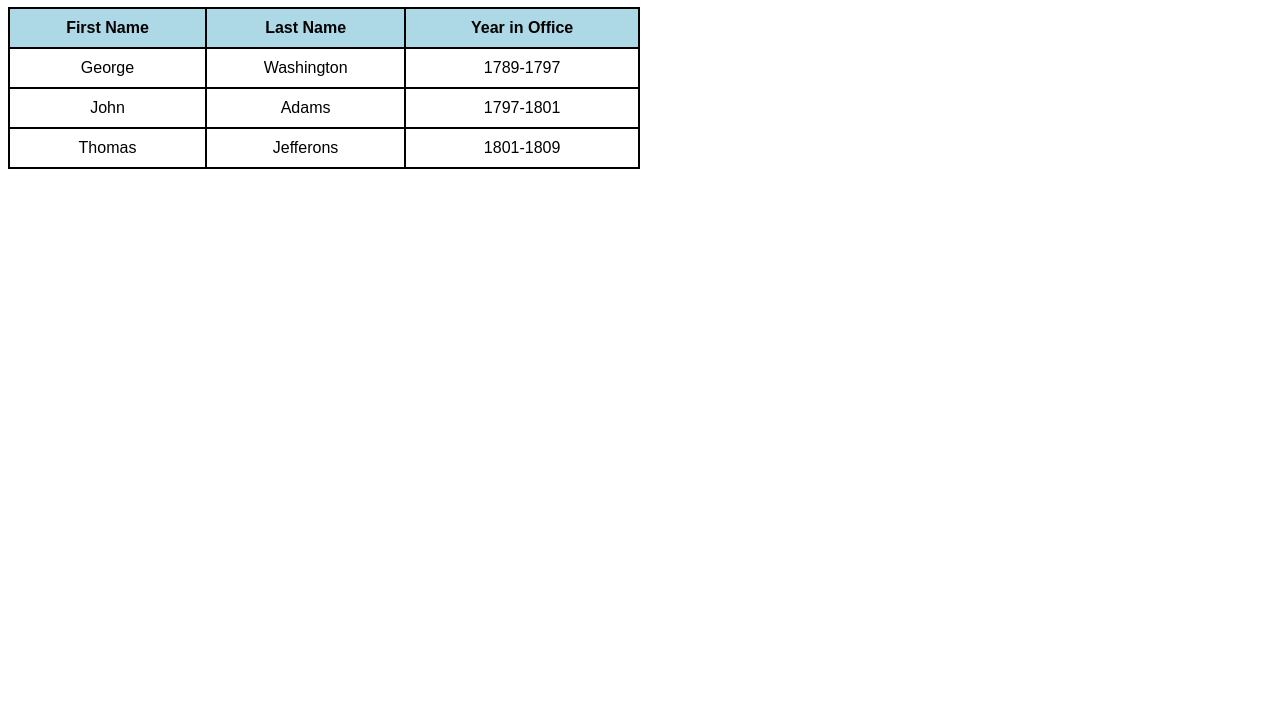
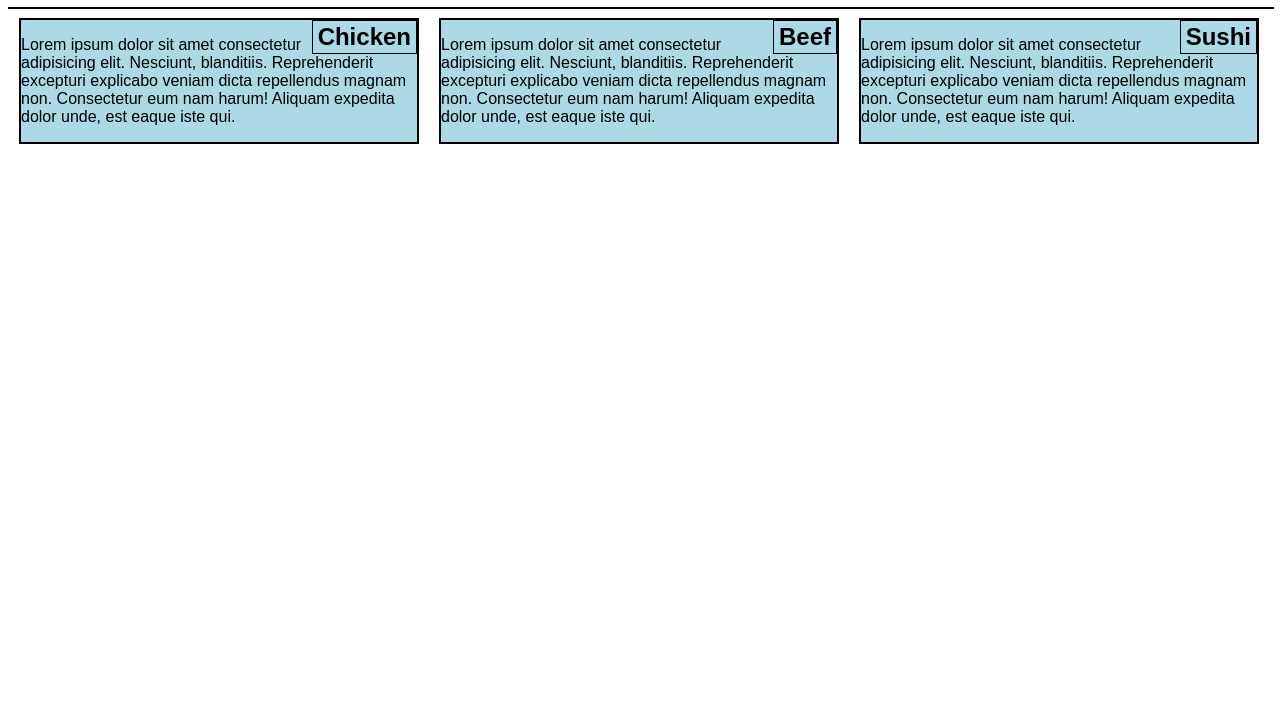
Before and after one commit to awsfzl/module2, a plain HTML site: page index.html in a window 1280 px wide. Shown: the part 73-800 px from the top of the page. Drawn offline with Linux system fonts and the light colour scheme.

Commit message:
module 2 solution

```diff
--- a/index.html
+++ b/index.html
@@ -4,31 +4,23 @@
     <meta charset="UTF-8">
     <meta name="viewport" content="width=device-width, initial-scale=1.0">
     <link rel="stylesheet" href="style.css">
-    <title>Table</title>
+    <title>Module 2 Assigment</title>
 </head>
 <body>
-    <h1>Presidents</h1>
-    <table>
-        <tr>
-            <th>First Name</th>
-            <th>Last Name</th>
-            <th>Year in Office</th>
-        </tr>
-        <tr>
-            <td>George</td>
-            <td>Washington</td>
-            <td>1789-1797</td>
-        </tr>
-        <tr>
-            <td>John</td>
-            <td>Adams</td>
-            <td>1797-1801</td>
-        </tr>
-        <tr>
-            <td>Thomas</td>
-            <td>Jefferons</td>
-            <td>1801-1809</td>
-        </tr>
-    </table>
+    <h1 class="heading">Our Menu</h1>
+    <div class="sec">
+        <div class="dishes col-lg-4 col-md-2 col-sm-1">
+            <h2 class="dishname">Chicken</h2>
+            <p>Lorem ipsum dolor sit amet consectetur adipisicing elit. Nesciunt, blanditiis. Reprehenderit excepturi explicabo veniam dicta repellendus magnam non. Consectetur eum nam harum! Aliquam expedita dolor unde, est eaque iste qui.</p>
+        </div>
+        <div class="dishes col-lg-4 col-md-2 col-sm-1">
+            <h2 class="dishname">Beef</h2>
+            <p>Lorem ipsum dolor sit amet consectetur adipisicing elit. Nesciunt, blanditiis. Reprehenderit excepturi explicabo veniam dicta repellendus magnam non. Consectetur eum nam harum! Aliquam expedita dolor unde, est eaque iste qui.</p>
+        </div>
+        <div class="dishes col-lg-4 col-md-2 col-sm-1">
+            <h2 class="dishname">Sushi</h2>
+            <p>Lorem ipsum dolor sit amet consectetur adipisicing elit. Nesciunt, blanditiis. Reprehenderit excepturi explicabo veniam dicta repellendus magnam non. Consectetur eum nam harum! Aliquam expedita dolor unde, est eaque iste qui.</p>
+        </div>
+    </div>
 </body>
 </html>
--- a/style.css
+++ b/style.css
@@ -1,16 +1,50 @@
 body{
     font-family: Arial, Helvetica, sans-serif;
 }
-table, th, tr, td{
-    border: 2px solid black;
-    border-collapse: collapse;
-    padding: 10px;
+.sec{
+    border: 1px solid black;
+    width: 100%;
+}
+@media (min-width: 992px) {
+    .col-lg-4 {
+        float: left;
+        width: 33%;
+    }
+}
+
+@media (max-width: 991px) and (min-width: 767px) {
+    .col-md-2{
+        float: left;
+        width: 50%;
+    }
+    .col-md-2:last-child{
+        width:auto;
+    }
+}
+
+@media (max-width:767px) {
+    .col-sm-1{
+        width: 100%;
+    }
+}
+
+h1{
     text-align: center;
 }
-table{
-    width: 50%;
+
+.dishes{
+    box-sizing: border-box;
+    border: 2px solid black;
+    padding: 0px  ;
+    background-color: lightblue;
+    margin: 10px;
+    width: 25rem;
 }
 
-th{
-    background-color: lightblue;
+h2{
+    float: right;
+    clear: right;
+    border: 1px solid black;
+    margin: 0px 0px;
+    padding: 2px 5px;
 }
```
